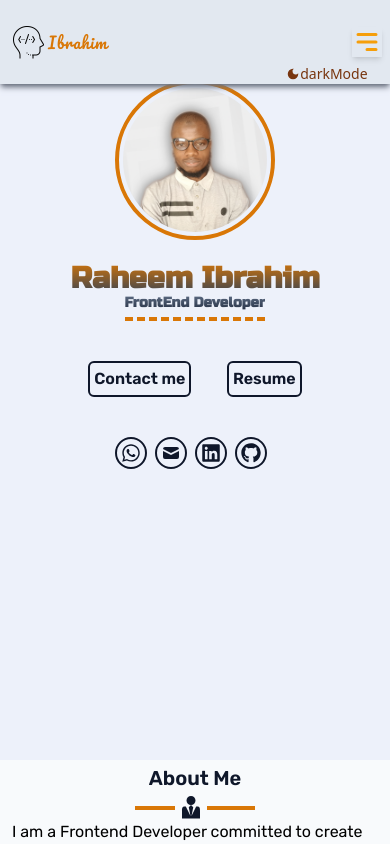
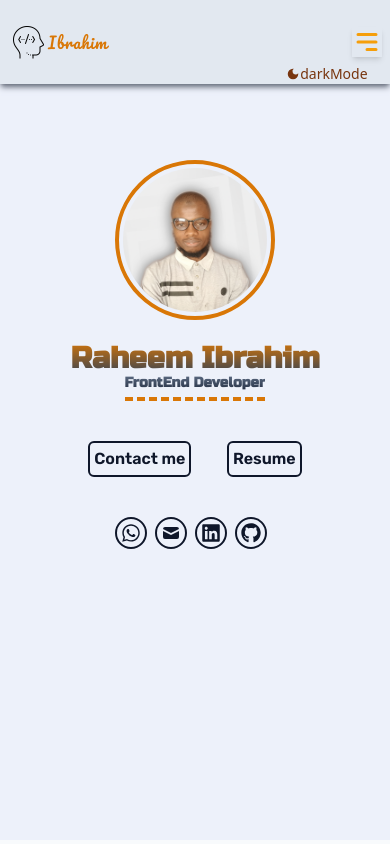
Before and after one commit to hebrohim/portfolio_raheemIbrahim, a React (Create React App) app: page / in a window 390 px wide. Shown: the top 844 px of the page. Built offline with nearby package versions, Linux system fonts and the light colour scheme; a web font is replaced by a local one.

Commit message:
fix:reduce drop-down height to avoid covering about me section on mobile view

```diff
--- a/src/components/Header.js
+++ b/src/components/Header.js
@@ -58,7 +58,7 @@ const Header = () => {
         </ul>
       </nav>
       {showMenuList ? (
-        <ul className="  w-screen h-[90vh]  py-10 flex flex-col items-center bg-[#dfddddcb] rounded-b-lg shadow-md shadow-black absolute right-0 top-[10vh] ">
+        <ul className="  w-screen h-[85vh]  py-10 flex flex-col items-center bg-[#dfddddcb] rounded-b-lg shadow-md shadow-black absolute right-0 top-[10vh] ">
           {menuItems.map((menuItem) => {
             return (
               <li className=" text-xl my-3 px-5 font-bold hover:border-r-2 hover:border-b-2 hover:shadow-md rounded-md border-amber-500  text-slate-900 md:mb-10 md:text-xl">
--- a/src/components/HeroSection.js
+++ b/src/components/HeroSection.js
@@ -7,7 +7,7 @@ import { HiMenuAlt3, HiMail, HiX } from "react-icons/hi";
 const HeroSection = () => {
   return (
     <div className="h-[90vh] w-full md:flex">
-      <div className="flex flex-col w-full items-center py-20 md:flex-row-reverse md:justify-around">
+      <div className="flex my-20 flex-col w-full items-center py-20 md:flex-row-reverse md:justify-around">
         <img
           src={me}
           className="w-40 h-40 rounded-full object-cover border-4 border-amber-600 p-1 md:w-60 md:h-60 md:border-4"
```
